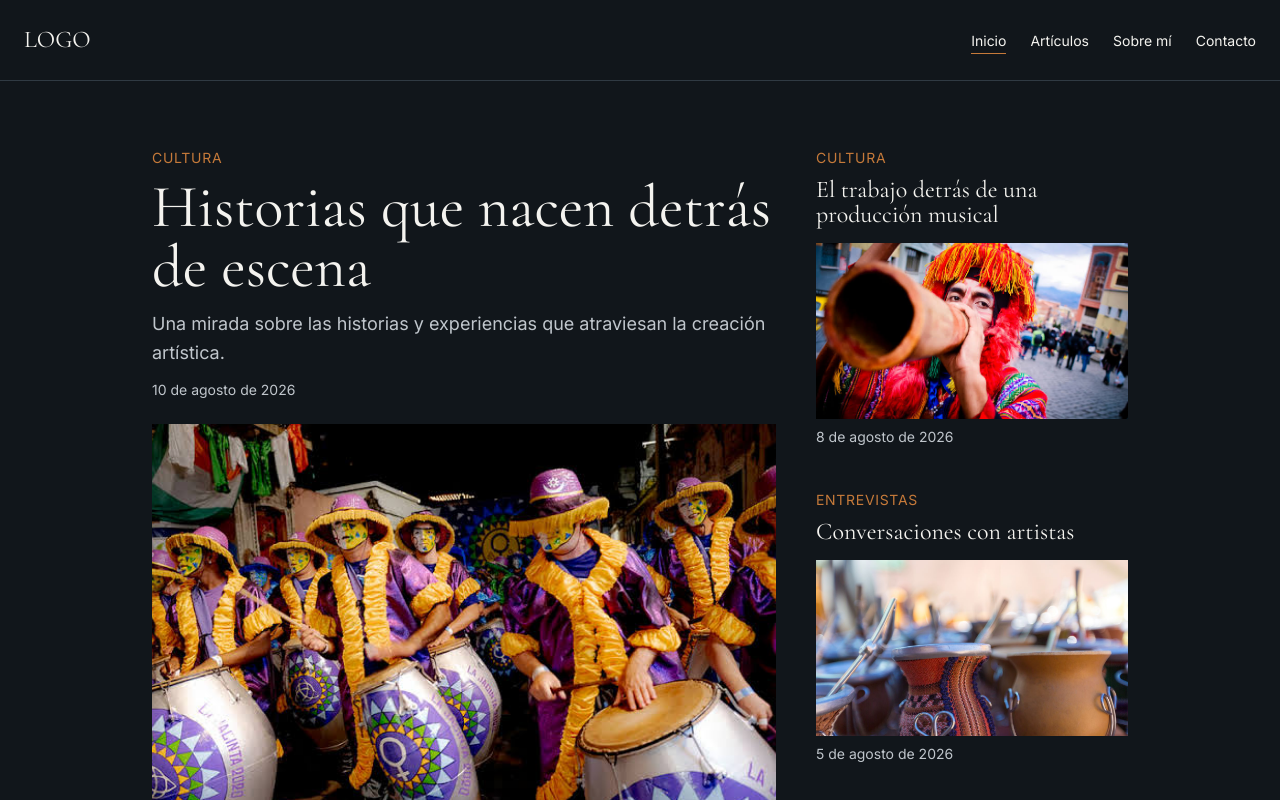
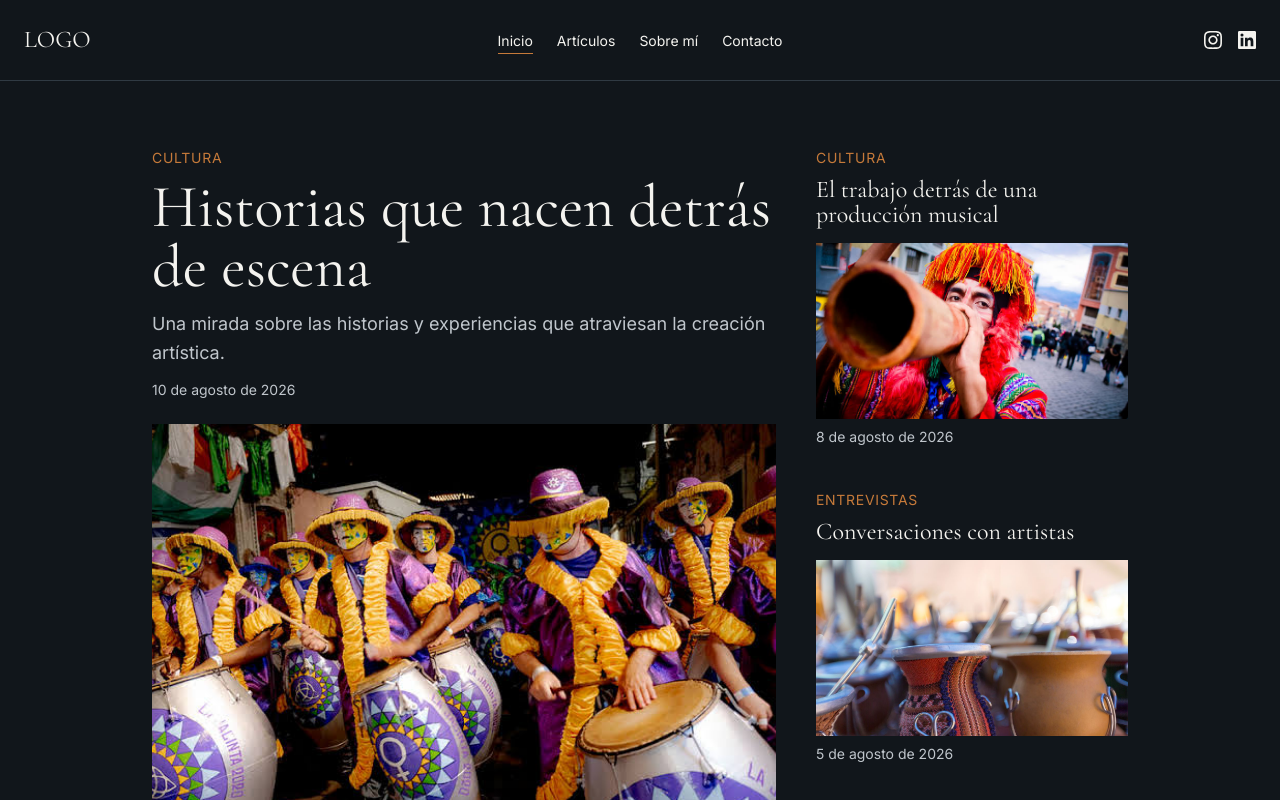
Before and after one commit to joy-amorin/portfolio-editorial, a Next.js app in the folder portfolio-editorial/: page / in a window 1280 px wide. Shown: the top 800 px of the page. Built offline with nearby package versions, Linux system fonts and the light colour scheme.

Commit message:
style: update header navigation layout

```diff
--- a/portfolio-editorial/src/components/layout/Header.tsx
+++ b/portfolio-editorial/src/components/layout/Header.tsx
@@ -1,14 +1,26 @@
 import Navigation from "./Navigation";
+import { InstagramIcon } from "@/components/ui/SocialIcons";
+import { LinkedInIcon } from "@/components/ui/SocialIcons";
 
 export default function Header() {
   return (
     <header className="border-b border-border">
-      <div className="mx-auto flex min-h-20 w-full max-w-7xl flex-col gap-4 px-6 py-4 sm:flex-row sm:items-center sm:justify-between">
-        <span className="font-heading text-2xl text-foreground">
-        LOGO
-        </span>
+      <div className="mx-auto grid min-h-20 w-full max-w-7xl grid-cols-3 items-center px-6">
+        <div className="justify-self-start">
+          <span className="font-heading text-2xl text-foreground">
+            LOGO
+          </span>
+        </div>
 
-        <Navigation />
+        <div className="justify-self-center">
+          <Navigation />
+        </div>
+
+        <div className="flex items-center gap-4 justify-self-end">
+          <InstagramIcon />
+          <LinkedInIcon />
+          {/* Instagram */}
+        </div>
       </div>
     </header>
   );
--- /dev/null
+++ b/portfolio-editorial/src/components/ui/SocialIcons.tsx
@@ -0,0 +1,30 @@
+
+export const InstagramIcon = () => (
+  <svg width="18" height="18" viewBox="0 0 24 24" fill="currentColor">
+    <path d="M12 2.163c3.204 0 3.584.012 4.85.07 3.252.148 4.771 1.691 4.919 4.919.058 1.265.069 1.645.069 4.849 0 3.205-.012 3.584-.069 4.849-.149 3.225-1.664 4.771-4.919 4.919-1.266.058-1.644.07-4.85.07-3.204 0-3.584-.012-4.849-.07-3.26-.149-4.771-1.699-4.919-4.92-.058-1.265-.07-1.644-.07-4.849 0-3.204.013-3.583.07-4.849.149-3.227 1.664-4.771 4.919-4.919 1.266-.057 1.645-.069 4.849-.069zm0-2.163c-3.259 0-3.667.014-4.947.072-4.358.2-6.78 2.618-6.98 6.98-.059 1.281-.073 1.689-.073 4.948 0 3.259.014 3.668.072 4.948.2 4.358 2.618 6.78 6.98 6.98 1.281.058 1.689.072 4.948.072 3.259 0 3.668-.014 4.948-.072 4.354-.2 6.782-2.618 6.979-6.98.059-1.28.073-1.689.073-4.948 0-3.259-.014-3.667-.072-4.947-.196-4.354-2.617-6.78-6.979-6.98-1.281-.059-1.69-.073-4.949-.073zm0 5.838c-3.403 0-6.162 2.759-6.162 6.162s2.759 6.163 6.162 6.163 6.162-2.759 6.162-6.163c0-3.403-2.759-6.162-6.162-6.162zm0 10.162c-2.209 0-4-1.79-4-4 0-2.209 1.791-4 4-4s4 1.791 4 4c0 2.21-1.791 4-4 4zm6.406-11.845c-.796 0-1.441.645-1.441 1.44s.645 1.44 1.441 1.44c.795 0 1.439-.645 1.439-1.44s-.644-1.44-1.439-1.44z" />
+  </svg>
+);
+
+export const LinkedInIcon = () => (
+  <svg width="18" height="18" viewBox="0 0 24 24" fill="currentColor">
+    <path d="M20.447 20.452h-3.554v-5.569c0-1.328-.027-3.037-1.852-3.037-1.853 0-2.136 1.445-2.136 2.939v5.667H9.351V8.997h3.414v1.561h.046c.477-.9 1.637-1.85 3.37-1.85 3.601 0 4.267 2.37 4.267 5.455v6.289zM5.337 7.433a2.062 2.062 0 1 1 0-4.124 2.062 2.062 0 0 1 0 4.124zM7.114 20.452H3.56V8.997h3.554v11.455zM22.225 0H1.771C.792 0 0 .774 0 1.729v20.542C0 23.227.792 24 1.771 24h20.451C23.2 24 24 23.227 24 22.271V1.729C24 .774 23.2 0 22.225 0z" />
+  </svg>
+);
+
+export const FacebookIcon = () => (
+  <svg width="18" height="18" viewBox="0 0 24 24" fill="currentColor">
+    <path d="M24 12.073c0-6.627-5.373-12-12-12s-12 5.373-12 12c0 5.99 4.388 10.954 10.125 11.854v-8.385H7.078v-3.47h3.047V9.43c0-3.007 1.792-4.669 4.533-4.669 1.312 0 2.686.235 2.686.235v2.953H15.83c-1.491 0-1.956.925-1.956 1.874v2.25h3.328l-.532 3.47h-2.796v8.385C19.612 23.027 24 18.062 24 12.073z" />
+  </svg>
+);
+
+export const MailIcon = () => (
+  <svg width="18" height="18" viewBox="0 0 24 24" fill="currentColor">
+    <path d="M2 5a2 2 0 0 1 2-2h16a2 2 0 0 1 2 2v14a2 2 0 0 1-2 2H4a2 2 0 0 1-2-2V5zm2 .5v.511l8 5.334 8-5.334V5.5H4zm16 2.313-7.445 4.964a1 1 0 0 1-1.11 0L4 7.813V19h16V7.813z" />
+  </svg>
+);
+
+export const WhatsAppIcon = () => (
+  <svg width="18" height="18" viewBox="0 0 24 24" fill="currentColor">
+    <path d="M20.52 3.48A11.86 11.86 0 0 0 12.06 0C5.5 0 .16 5.34.16 11.9c0 2.1.55 4.15 1.6 5.96L0 24l6.3-1.65a11.88 11.88 0 0 0 5.7 1.45h.01c6.56 0 11.9-5.34 11.9-11.9 0-3.18-1.24-6.16-3.39-8.42ZM12.01 21.8c-1.78 0-3.52-.48-5.03-1.38l-.36-.22-3.74.98 1-3.64-.24-.38a9.84 9.84 0 0 1-1.52-5.26c0-5.45 4.44-9.89 9.9-9.89 2.64 0 5.12 1.03 6.98 2.9a9.83 9.83 0 0 1 2.9 6.99c-.01 5.45-4.45 9.9-9.89 9.9Zm5.42-7.4c-.3-.15-1.77-.87-2.04-.97-.27-.1-.47-.15-.67.15-.2.3-.77.97-.94 1.17-.17.2-.35.22-.65.07-.3-.15-1.26-.46-2.4-1.47-.89-.79-1.49-1.76-1.66-2.06-.17-.3-.02-.46.13-.61.14-.14.3-.35.45-.52.15-.17.2-.3.3-.5.1-.2.05-.37-.02-.52-.07-.15-.67-1.62-.92-2.22-.24-.58-.49-.5-.67-.51h-.57c-.2 0-.52.07-.79.37-.27.3-1.04 1.02-1.04 2.48s1.07 2.88 1.22 3.08c.15.2 2.1 3.2 5.08 4.48.71.31 1.27.5 1.7.64.71.23 1.35.2 1.86.12.57-.09 1.77-.72 2.02-1.41.25-.69.25-1.28.17-1.4-.07-.13-.27-.2-.57-.35Z" />
+  </svg>
+);
```
